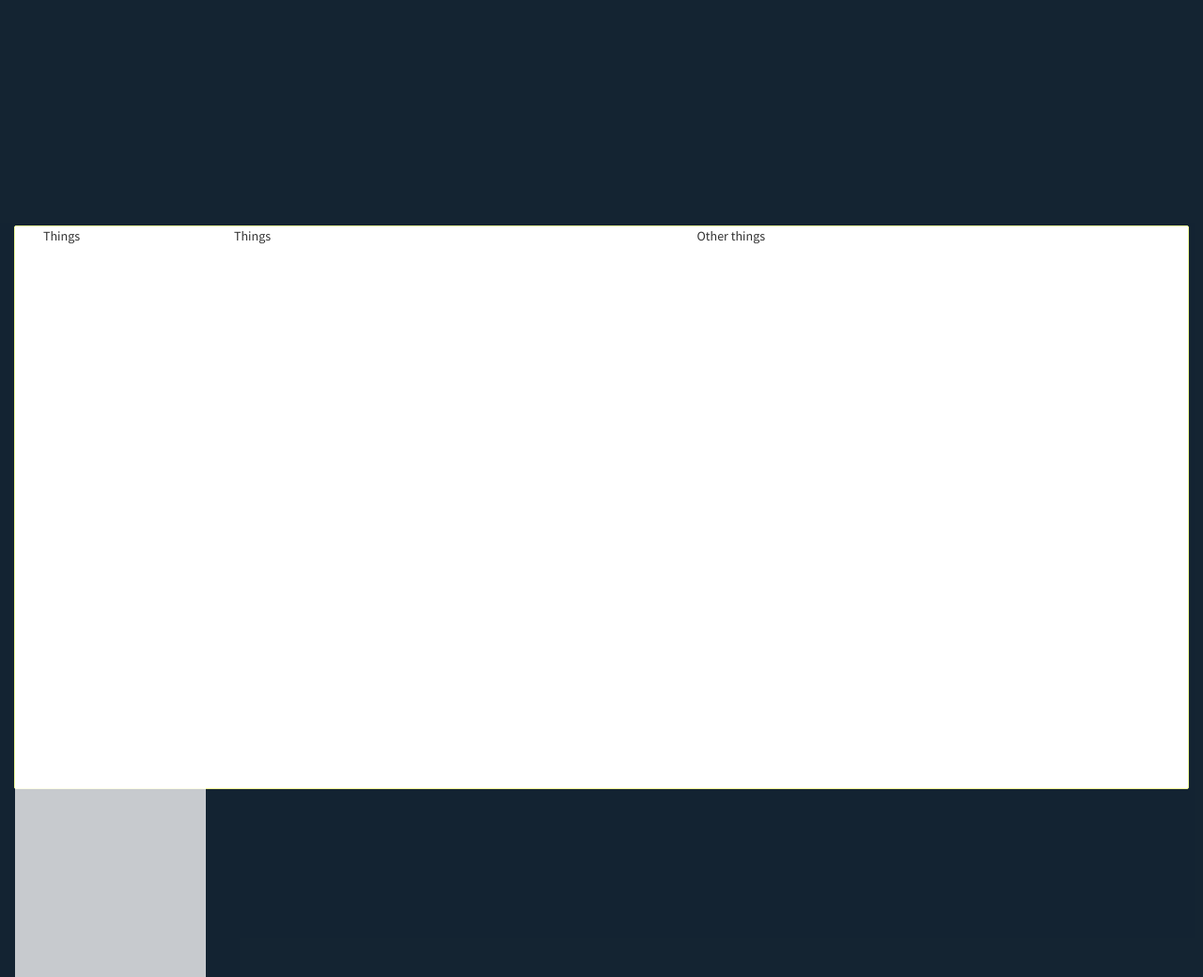
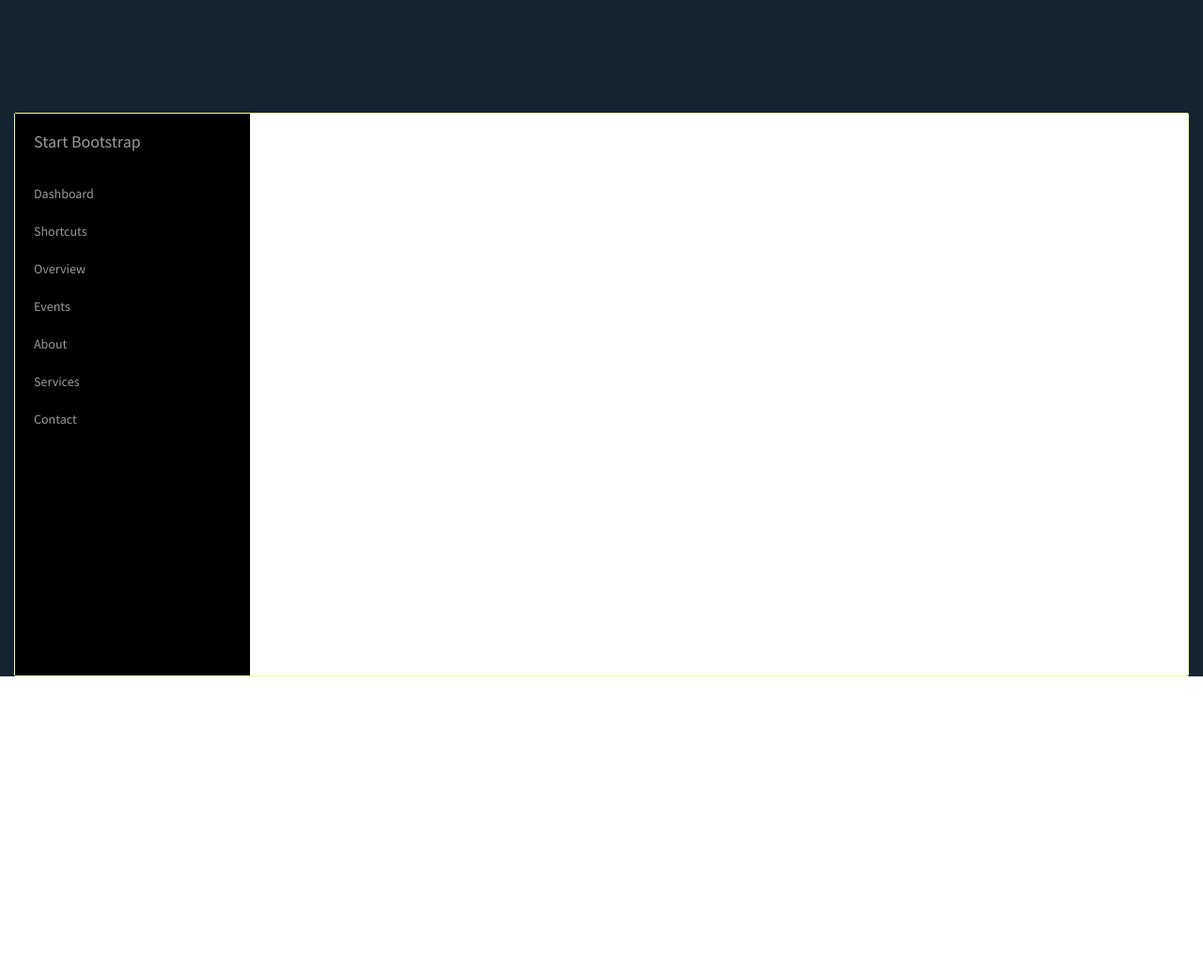
Before and after one commit to JstnRegi/sammichBuilder, a website: page views/index.html in a window 1280 px wide. Shown: the part 780-1820 px from the top of the page at 94% size. After the commit the page ends 1500 px from the top, so only its background shows below. Drawn offline with nearby package versions, Linux system fonts and the light colour scheme; files that its build step writes are made by us from their sources; no server answers; files whose address does not match are found by name.

Commit message:
Sidebar on click logic that fadeIn FadeOut content

```diff
--- /dev/null
+++ b/public/css/navbar.css
@@ -0,0 +1,125 @@
+/*!
+ * Start Bootstrap - Simple Sidebar HTML Template (http://startbootstrap.com)
+ * Code licensed under the Apache License v2.0.
+ * For details, see http://www.apache.org/licenses/LICENSE-2.0.
+ */
+
+/* Toggle Styles */
+
+#wrapper {
+    padding-left: 0;
+    -webkit-transition: all 0.5s ease;
+    -moz-transition: all 0.5s ease;
+    -o-transition: all 0.5s ease;
+    transition: all 0.5s ease;
+}
+
+#wrapper.toggled {
+    padding-left: 250px;
+}
+
+#sidebar-wrapper {
+    z-index: 1000;
+    position: absolute;
+    left: 250px;
+    width: 0;
+    height: 100%;
+    margin-left: -250px;
+    overflow-y: auto;
+    background: #000;
+    -webkit-transition: all 0.5s ease;
+    -moz-transition: all 0.5s ease;
+    -o-transition: all 0.5s ease;
+    transition: all 0.5s ease;
+}
+
+#wrapper.toggled #sidebar-wrapper {
+    width: 250px;
+}
+
+#page-content-wrapper {
+    width: 100%;
+    position: absolute;
+    padding: 15px;
+}
+
+#wrapper.toggled #page-content-wrapper {
+    position: absolute;
+    margin-right: -250px;
+}
+
+/* Sidebar Styles */
+
+.sidebar-nav {
+    position: absolute;
+    top: 0;
+    width: 250px;
+    margin: 0;
+    padding: 0;
+    list-style: none;
+}
+
+.sidebar-nav li {
+    text-indent: 20px;
+    line-height: 40px;
+}
+
+.sidebar-nav li a {
+    display: block;
+    text-decoration: none;
+    color: #999999;
+}
+
+.sidebar-nav li a:hover {
+    text-decoration: none;
+    color: #fff;
+    background: rgba(255,255,255,0.2);
+}
+
+.sidebar-nav li a:active,
+.sidebar-nav li a:focus {
+    text-decoration: none;
+}
+
+.sidebar-nav > .sidebar-brand {
+    height: 65px;
+    font-size: 18px;
+    line-height: 60px;
+}
+
+.sidebar-nav > .sidebar-brand a {
+    color: #999999;
+}
+
+.sidebar-nav > .sidebar-brand a:hover {
+    color: #fff;
+    background: none;
+}
+
+@media(min-width:768px) {
+    #wrapper {
+        padding-left: 250px;
+    }
+
+    #wrapper.toggled {
+        padding-left: 0;
+    }
+
+    #sidebar-wrapper {
+        width: 250px;
+    }
+
+    #wrapper.toggled #sidebar-wrapper {
+        width: 0;
+    }
+
+    #page-content-wrapper {
+        padding: 20px;
+        position: relative;
+    }
+
+    #wrapper.toggled #page-content-wrapper {
+        position: relative;
+        margin-right: 0;
+    }
+}
--- a/public/js/app.js
+++ b/public/js/app.js
@@ -27,6 +27,7 @@ $(function () {
         });
 
         buildDetails();
+        toggleTest();
 
     });
 
@@ -63,3 +64,21 @@ function renderBuild(data) {
     $('#vacant-content').append(detailsHtml);
 
 }
+
+
+function toggleTest() {
+    var lastContent;
+    $("#sidebar-wrapper ul li").click(function() {
+        var target = ($(this).attr('id'));
+        if(lastContent) {
+            $('#' + lastContent + '-content').fadeOut('medium', function() {
+                $('#' + target + '-content').fadeIn('medium');
+            });
+        } else {
+            $('#' + target + '-content').fadeIn('medium');
+        }
+        lastContent = target;
+        console.log(target);
+    });
+    //$('#nav2')
+}
--- a/views/index.html
+++ b/views/index.html
@@ -16,6 +16,8 @@
     <!--Stylesheets-->
     <link rel="stylesheet" type="text/css" href="/static/css/main.css">
     <link rel="stylesheet" type="text/css" href="/static/css/modal.css">
+    <link rel="stylesheet" type="text/css" href="/static/css/navbar.css">
+
 
     <!--Fonts-->
     <link href='https://fonts.googleapis.com/css?family=Source+Sans+Pro:400,600,900' rel='stylesheet' type='text/css'>
@@ -95,23 +97,66 @@
 
             </div>
         </div>
-        <br><br>
 
-        <!--temporary-->
-        <br><br><br><br>
-        <div id="build-container" class="container col-sm-12 layout">
-            <div id="building-nav" class="col-sm-2 building-layout">
-                <div id="ingredients" class="col-sm-12">
-                    Things
+        <div id="build-container" class="container col-sm-12 col-md-12 col-lg-12 layout">
+            <div class="col-sm-2 col-md-2 col-lg-2">
+
+            </div>
+            <div id="wrapper">
+                <!-- Sidebar -->
+                <div id="sidebar-wrapper">
+                    <ul class="sidebar-nav">
+                        <li id="instructions" class="sidebar-brand">
+                            <a >
+                                Start Bootstrap
+                            </a>
+                        </li>
+                        <li id="info">
+                            <a >Dashboard</a>
+                        </li>
+                        <li id="3">
+                            <a href="#">Shortcuts</a>
+                        </li>
+                        <li id="4">
+                            <a href="#">Overview</a>
+                        </li>
+                        <li id="5">
+                            <a href="#">Events</a>
+                        </li>
+                        <li>
+                            <a href="#">About</a>
+                        </li>
+                        <li>
+                            <a href="#">Services</a>
+                        </li>
+                        <li>
+                            <a href="#">Contact</a>
+                        </li>
+                    </ul>
                 </div>
-            </div>
-            <div class="col-sm-10" id="right">
-                <div class="col-sm-6">
-                    Things
+                <!-- /#sidebar-wrapper -->
+
+                <!-- Page Content -->
+                <div id="page-content-wrapper">
+                    <div class="container-fluid">
+                        <div class="row">
+                            <div id="instructions-content" class="col-xs-12 col-sm-12 col-md-12 col-lg-12" style="display:none">
+                                <h1>Simple Sidebar</h1>
+                                <p>This template has a responsive menu toggling system. The menu will appear collapsed on smaller screens, and will appear non-collapsed on larger screens. When toggled using the button below, the menu will appear/disappear. On small screens, the page content will be pushed off canvas.</p>
+                                <p>Make sure to keep all page content within the <code>#page-content-wrapper</code>.</p>
+                                <a href="#menu-toggle" class="btn btn-default" id="menu-toggle">Toggle Menu</a>
+                                <input type="text">
+                            </div>
+                            <div id="info-content" class="col-xs-12 col-sm-12 col-md-12 col-lg-12" style="display:none">
+                                <h1>asjdbas,.jdb</h1>
+                                <p>This template has a responsive menu toggling system. The menu will appear collapsed on smaller screens, and will appear non-collapsed on larger screens. When toggled using the button below, the menu will appear/disappear. On small screens, the page content will be pushed off canvas.</p>
+                                <p>Make sure to keep all page content within the <code>#page-content-wrapper</code>.</p>
+                                <a href="#menu-toggle" class="btn btn-default" id="toggle-test">Toggle Menu</a>
+                            </div>
+                        </div>
+                    </div>
                 </div>
-                <div class="col-sm-6">
-                    Other things
-                </div>
+                <!-- /#page-content-wrapper -->
             </div>
         </div>
     </div>
@@ -189,6 +234,13 @@
 
 </script>
 
+<script>
+    $("#menu-toggle").click(function(e) {
+        e.preventDefault();
+        $("#wrapper").toggleClass("toggled");
+    });
+</script>
+
 
 <!--<div class="col-sm-12">-->
     <!--<dt>Sandwich type:</dt>-->
```
Also changed, not shown: public/css/build-container.css (+21 -0 lines).
